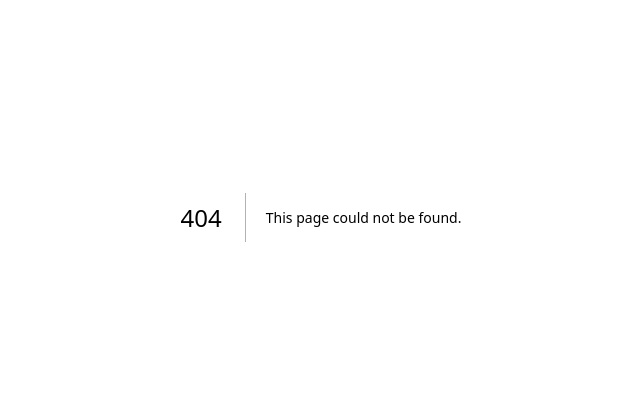
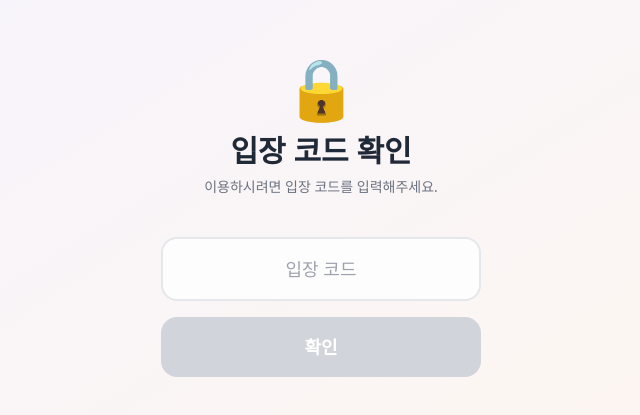
Before and after one commit to ohyeinho/balance-game, a Next.js app: page /entry in a window 1280 px wide. Before the commit this address had no page. Shown: the part 183-598 px from the top of the page, without its empty margins (319-959 px from the left). Built offline with nearby package versions, Linux system fonts and the light colour scheme.

Commit message:
feat: 입장 코드 인증 기능 추가

```diff
--- /dev/null
+++ b/src/app/entry/page.tsx
@@ -0,0 +1,67 @@
+"use client";
+
+import { useState } from "react";
+import { useRouter } from "next/navigation";
+
+export default function EntryPage() {
+  const router = useRouter();
+  const [code, setCode] = useState("");
+  const [error, setError] = useState("");
+
+  const handleSubmit = (e: React.FormEvent) => {
+    e.preventDefault();
+    const trimmed = code.trim();
+    if (trimmed === "웨파2603") {
+      // Set a cookie (valid for 1 day)
+      document.cookie = `entryCode=${encodeURIComponent(trimmed)}; path=/; max-age=86400; SameSite=Lax`;
+
+      // Navigate to home page
+      router.push("/");
+    } else {
+      setError("입장 코드가 올바르지 않습니다.");
+    }
+  };
+
+  return (
+    <div className="flex flex-col items-center justify-center min-h-screen px-6 animate-fade-in">
+      <div className="text-6xl mb-4 text-violet-500">&#128274;</div>
+      <h1 className="text-3xl font-extrabold text-gray-800 mb-2 text-center">
+        입장 코드 확인
+      </h1>
+      <p className="text-gray-500 mb-10 text-center text-sm">
+        이용하시려면 입장 코드를 입력해주세요.
+      </p>
+
+      <form onSubmit={handleSubmit} className="w-full max-w-xs">
+        <input
+          type="text"
+          placeholder="입장 코드"
+          value={code}
+          onChange={(e) => {
+            setCode(e.target.value);
+            setError("");
+          }}
+          className={`w-full px-5 py-4 text-lg rounded-2xl border-2
+                     focus:border-violet-400 focus:outline-none text-center
+                     bg-white/80 backdrop-blur-sm transition-colors
+                     ${error ? 'border-red-400' : 'border-gray-200'}
+          `}
+        />
+        {error && (
+          <p className="text-red-500 text-sm mt-2 text-center">{error}</p>
+        )}
+        <button
+          type="submit"
+          disabled={!code.trim()}
+          className="w-full mt-4 py-4 text-lg font-bold rounded-2xl
+                     bg-violet-500 text-white
+                     hover:bg-violet-600 active:scale-[0.98]
+                     disabled:bg-gray-300 disabled:cursor-not-allowed
+                     transition-all duration-200"
+        >
+          확인
+        </button>
+      </form>
+    </div>
+  );
+}
```
Also changed, not shown: src/middleware.ts (added, +31 -0 lines).
